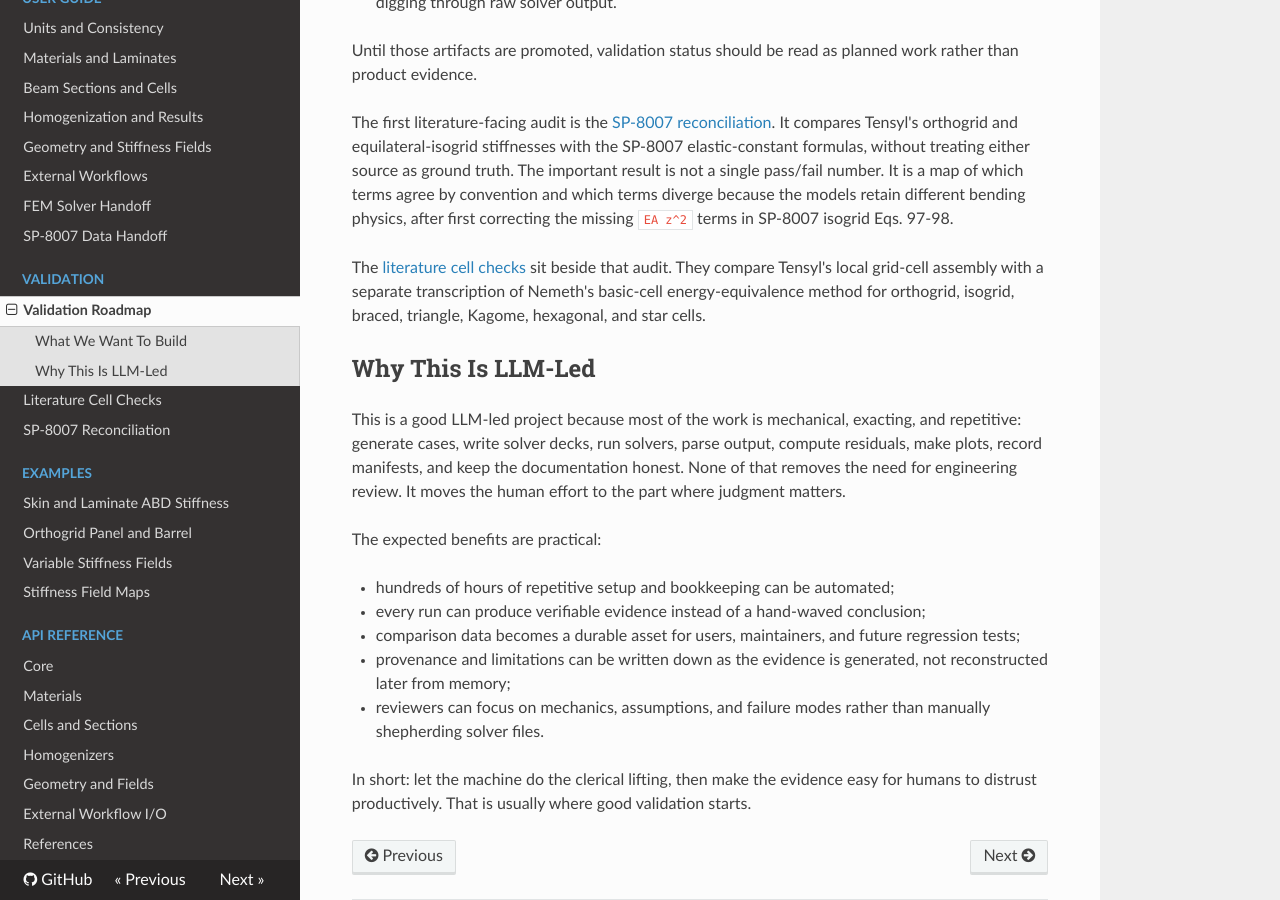
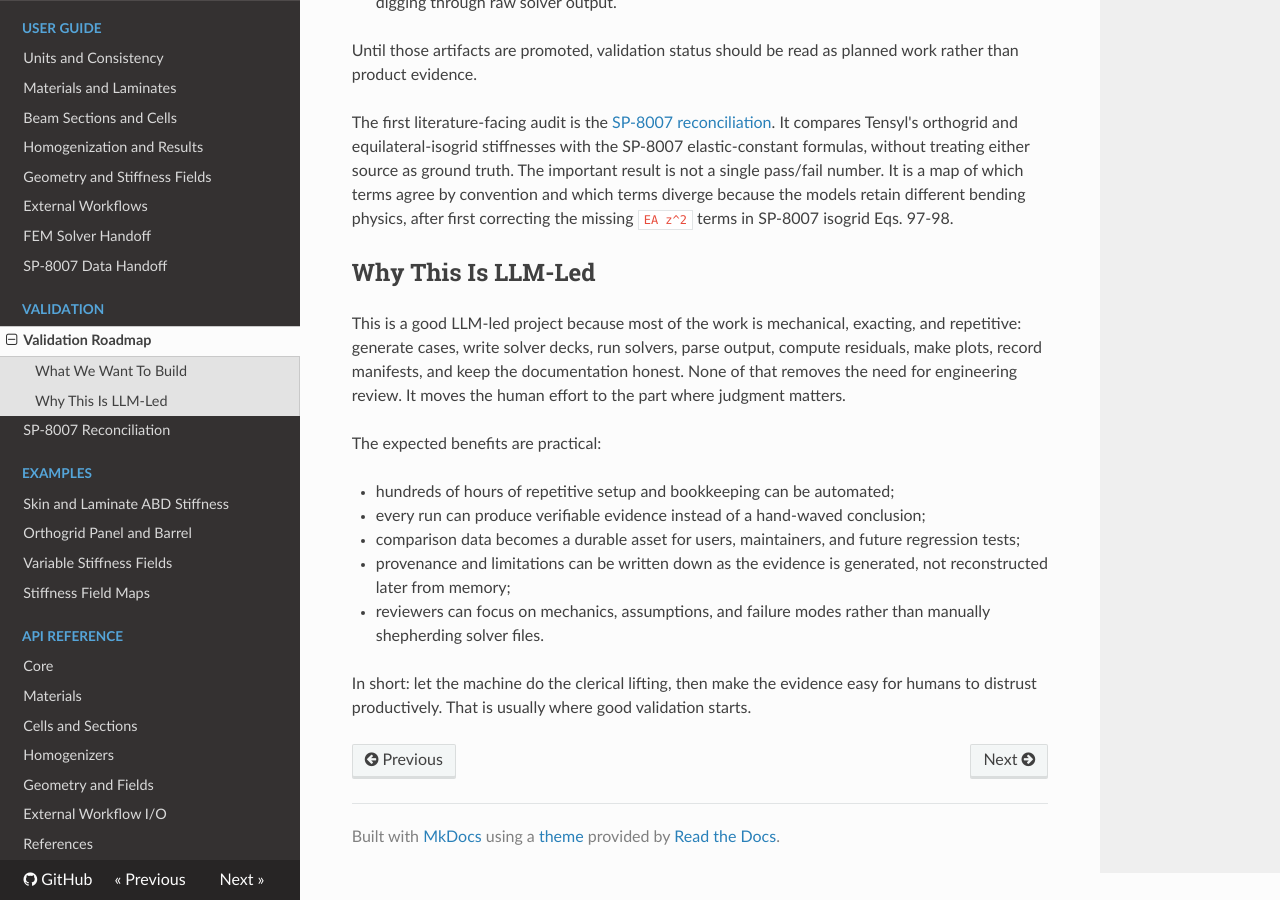
Before and after one commit to srogachev95/Tensyl, an MkDocs documentation site: the page built from docs/validation/index.md, in a window 1280 px wide and 900 px high, scrolled down 609 px. Built offline with MkDocs 1.6.1, drawn with Linux system fonts in a browser that asks for light colours; nearby versions of some CDN libraries.

Commit message:
Remove literature cell checks page

```diff
--- a/docs/validation/index.md
+++ b/docs/validation/index.md
@@ -34,11 +34,6 @@ is not a single pass/fail number. It is a map of which terms agree by convention
 and which terms diverge because the models retain different bending physics,
 after first correcting the missing `EA z^2` terms in SP-8007 isogrid Eqs. 97-98.
 
-The [literature cell checks](literature-cell-checks.md) sit beside that audit.
-They compare Tensyl's local grid-cell assembly with a separate transcription of
-Nemeth's basic-cell energy-equivalence method for orthogrid, isogrid, braced,
-triangle, Kagome, hexagonal, and star cells.
-
 ## Why This Is LLM-Led
 
 This is a good LLM-led project because most of the work is mechanical, exacting,
--- a/mkdocs.yml
+++ b/mkdocs.yml
@@ -56,7 +56,6 @@ nav:
       - SP-8007 Data Handoff: user-guide/sp8007-data-handoff.md
   - Validation:
       - Validation Roadmap: validation/index.md
-      - Literature Cell Checks: validation/literature-cell-checks.md
       - SP-8007 Reconciliation: validation/sp8007-reconciliation.md
   - Examples:
       - Skin and Laminate ABD Stiffness: examples/skin-only.md
```
Also changed, not shown: docs/validation/literature-cell-checks.md (deleted, +0 -57 lines).
